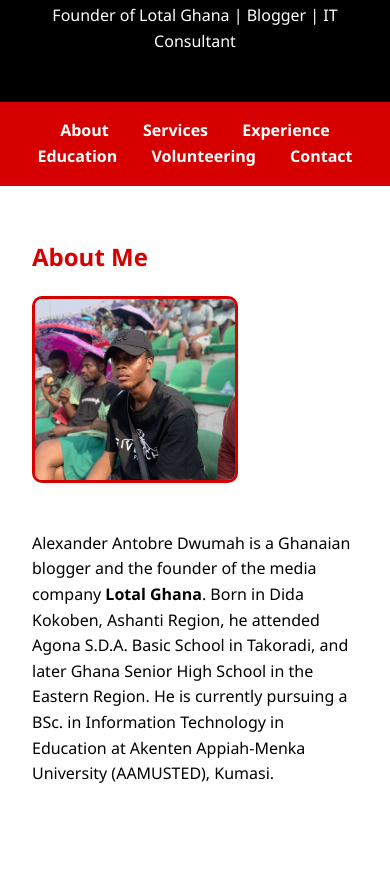
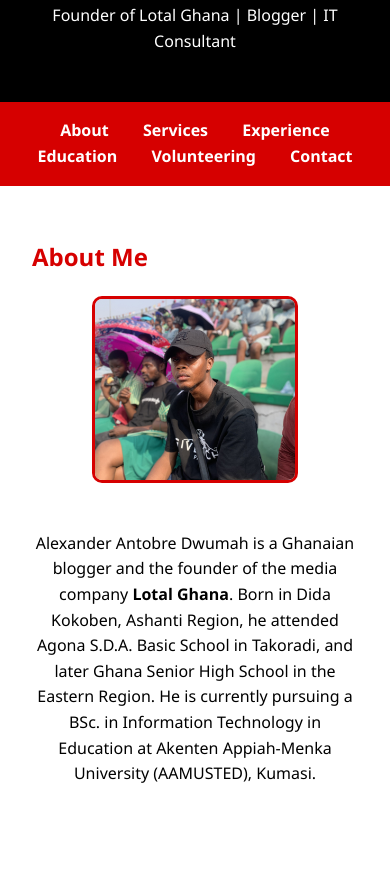
Before and after one commit to LotalGhana/AlexanderAntobreDwumah, a plain HTML site: page index.html in a window 390 px wide. Shown: the part 174-1058 px from the top of the page. Drawn offline with Linux system fonts and the light colour scheme.

Commit message:
Update style.css

```diff
--- a/style.css
+++ b/style.css
@@ -65,13 +65,25 @@ a {
 .about-container {
   display: flex;
   flex-wrap: wrap;
-  align-items: center;
+  align-items: flex-start;
   gap: 2rem;
 }
 
 .profile-photo {
-  width: 200px;
+  max-width: 200px;
+  width: 100%;
+  height: auto;
   border-radius: 10px;
   border: 3px solid #d60000;
   object-fit: cover;
+  flex-shrink: 0;
 }
+
+/* Stack image and text on small screens */
+@media screen and (max-width: 600px) {
+  .about-container {
+    flex-direction: column;
+    align-items: center;
+    text-align: center;
+  }
+}
```
